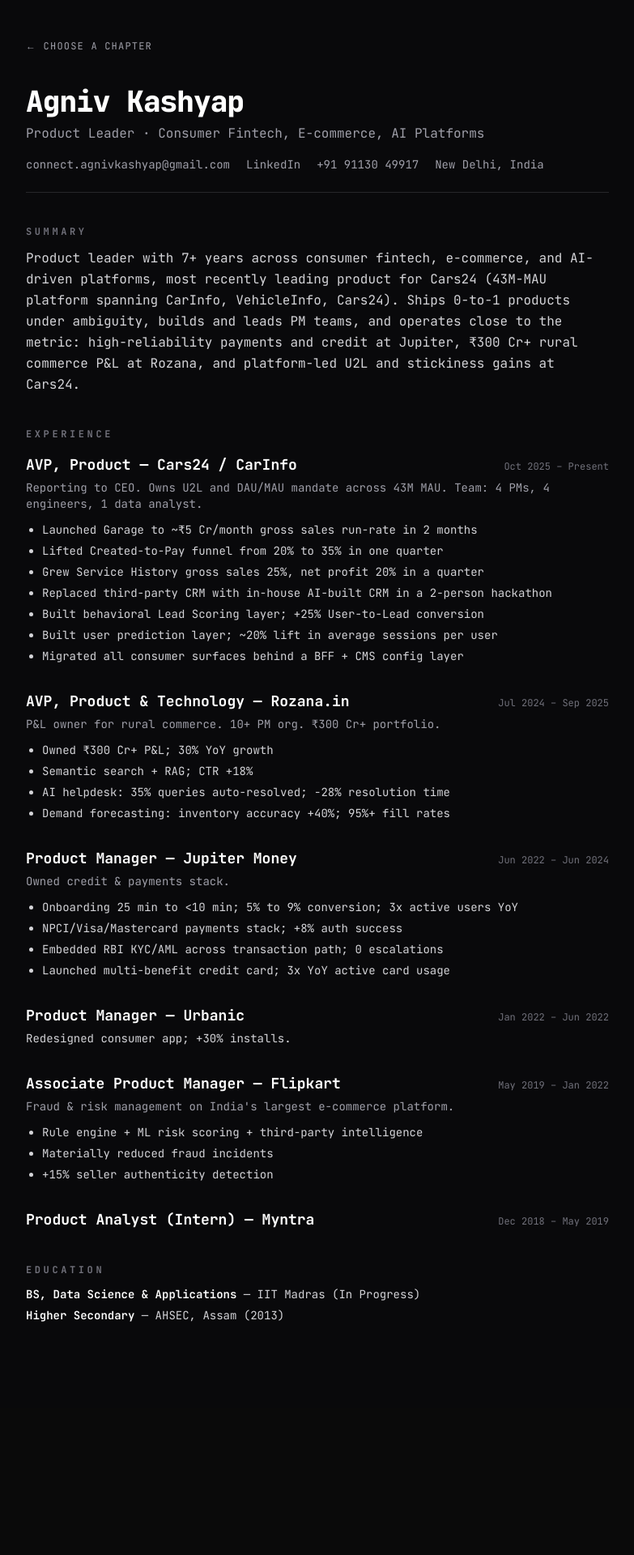
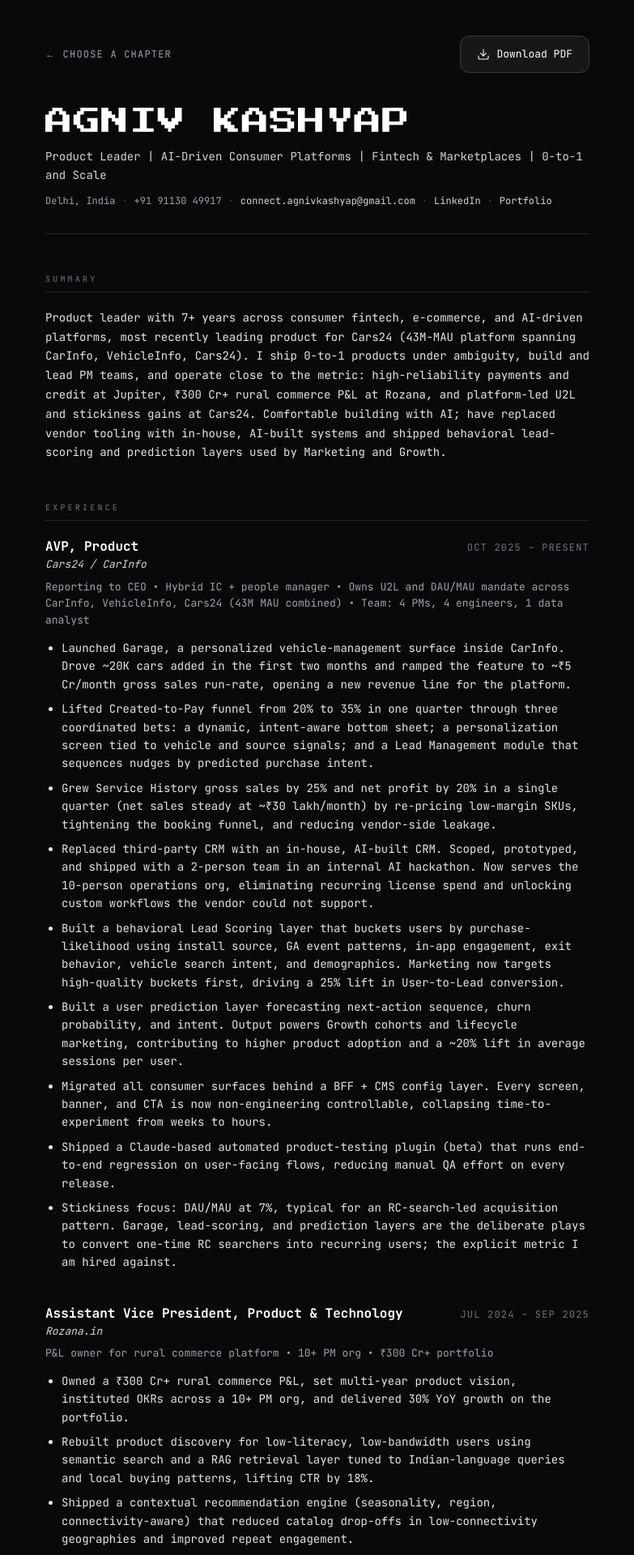
Before and after one commit to zoet4ustin/agniv-portfolio, a Next.js app: page /resume in a window 1280 px wide. Shown: the part 20-1940 px from the top of the page at 81% size, without its empty margins (248-1031 px from the left). Before the commit the page ends 1758 px from the top, so only its background shows below. Built offline with nearby package versions, Linux system fonts and the light colour scheme.

Commit message:
round 8: resume content + pdf download

```diff
--- a/app/resume/page.tsx
+++ b/app/resume/page.tsx
@@ -2,13 +2,131 @@
 
 import Link from "next/link";
 import { useEffect } from "react";
+import type { ReactNode } from "react";
 import { CONTACT } from "@/lib/contact";
+
+const PHONE_DISPLAY = "+91 91130 49917";
+const PORTFOLIO_URL = "/";
+
+type Role = {
+  title: string;
+  company: string;
+  dates: string;
+  subline?: string;
+  bullets: string[];
+};
+
+const ROLES: Role[] = [
+  {
+    title: "AVP, Product",
+    company: "Cars24 / CarInfo",
+    dates: "Oct 2025 – Present",
+    subline:
+      "Reporting to CEO • Hybrid IC + people manager • Owns U2L and DAU/MAU mandate across CarInfo, VehicleInfo, Cars24 (43M MAU combined) • Team: 4 PMs, 4 engineers, 1 data analyst",
+    bullets: [
+      "Launched Garage, a personalized vehicle-management surface inside CarInfo. Drove ~20K cars added in the first two months and ramped the feature to ~₹5 Cr/month gross sales run-rate, opening a new revenue line for the platform.",
+      "Lifted Created-to-Pay funnel from 20% to 35% in one quarter through three coordinated bets: a dynamic, intent-aware bottom sheet; a personalization screen tied to vehicle and source signals; and a Lead Management module that sequences nudges by predicted purchase intent.",
+      "Grew Service History gross sales by 25% and net profit by 20% in a single quarter (net sales steady at ~₹30 lakh/month) by re-pricing low-margin SKUs, tightening the booking funnel, and reducing vendor-side leakage.",
+      "Replaced third-party CRM with an in-house, AI-built CRM. Scoped, prototyped, and shipped with a 2-person team in an internal AI hackathon. Now serves the 10-person operations org, eliminating recurring license spend and unlocking custom workflows the vendor could not support.",
+      "Built a behavioral Lead Scoring layer that buckets users by purchase-likelihood using install source, GA event patterns, in-app engagement, exit behavior, vehicle search intent, and demographics. Marketing now targets high-quality buckets first, driving a 25% lift in User-to-Lead conversion.",
+      "Built a user prediction layer forecasting next-action sequence, churn probability, and intent. Output powers Growth cohorts and lifecycle marketing, contributing to higher product adoption and a ~20% lift in average sessions per user.",
+      "Migrated all consumer surfaces behind a BFF + CMS config layer. Every screen, banner, and CTA is now non-engineering controllable, collapsing time-to-experiment from weeks to hours.",
+      "Shipped a Claude-based automated product-testing plugin (beta) that runs end-to-end regression on user-facing flows, reducing manual QA effort on every release.",
+      "Stickiness focus: DAU/MAU at 7%, typical for an RC-search-led acquisition pattern. Garage, lead-scoring, and prediction layers are the deliberate plays to convert one-time RC searchers into recurring users; the explicit metric I am hired against.",
+    ],
+  },
+  {
+    title: "Assistant Vice President, Product & Technology",
+    company: "Rozana.in",
+    dates: "Jul 2024 – Sep 2025",
+    subline: "P&L owner for rural commerce platform • 10+ PM org • ₹300 Cr+ portfolio",
+    bullets: [
+      "Owned a ₹300 Cr+ rural commerce P&L, set multi-year product vision, instituted OKRs across a 10+ PM org, and delivered 30% YoY growth on the portfolio.",
+      "Rebuilt product discovery for low-literacy, low-bandwidth users using semantic search and a RAG retrieval layer tuned to Indian-language queries and local buying patterns, lifting CTR by 18%.",
+      "Shipped a contextual recommendation engine (seasonality, region, connectivity-aware) that reduced catalog drop-offs in low-connectivity geographies and improved repeat engagement.",
+      "Deployed an AI-driven helpdesk with semantic chunking and contextual retrieval. Resolved ~35% of queries instantly and cut average resolution time by 28%.",
+      "Built hub-level demand forecasting that improved inventory accuracy by ~40% and held 95%+ fill rates in remote villages, directly de-risking the rural distribution model.",
+    ],
+  },
+  {
+    title: "Product Manager",
+    company: "Jupiter Money",
+    dates: "Jun 2022 – Jun 2024",
+    subline:
+      "Owned credit & payments stack covering onboarding, card issuance, authorization, settlements, and fraud",
+    bullets: [
+      "Rebuilt onboarding from a 25-minute, 5%-converting funnel into a sub-10-minute flow converting at 9% by re-sequencing steps and integrating PAN, Aadhaar, and bureau APIs to remove manual entry. Nearly doubled top-of-funnel conversion and contributed to 3x active users YoY.",
+      "Defined requirements for a high-reliability payments stack with NPCI, Visa, and Mastercard, including ISO 8583 dual and single-message flows with intelligent routing. Lifted authorization success rates by ~8% with zero regulatory escalations across the period.",
+      "Embedded RBI KYC/AML rules, velocity checks, and dispute workflows into the live transaction path. Kept the stack compliant through multiple audit cycles while scaling volume.",
+      "Launched a multi-benefit credit card. Designed the rewards architecture and spend-analytics surface that drove 3x YoY growth in active card usage.",
+      "Killed a near-shipped feature 48 hours before launch after surfacing an RBI-guideline conflict missed earlier in scoping. Painful, but the right call, and now a checklist item in every fintech feature I scope.",
+    ],
+  },
+  {
+    title: "Product Manager",
+    company: "Urbanic",
+    dates: "Jan 2022 – Jun 2022",
+    bullets: [
+      "Redesigned the consumer app based on India + Europe research; partnered with engineering to scale catalog and checkout APIs on AWS for the India launch. Contributed to a 30% lift in app installs over the launch period.",
+      "Benchmarked quick-fashion competitors and helped launch new product lines that opened ~20% incremental sales in the India market entry.",
+    ],
+  },
+  {
+    title: "Associate Product Manager",
+    company: "Flipkart",
+    dates: "May 2019 – Jan 2022",
+    subline:
+      "Fraud & risk management; protected millions of daily transactions on India's largest e-commerce platform",
+    bullets: [
+      "Owned the FRM product roadmap, combining rule engine, ML-based risk scoring, and third-party intelligence APIs to identify fraud patterns in transaction data. Materially reduced fraud incidents on the platform.",
+      "Built scalable seller verification and risk-scoring workflows that improved authenticity detection (~15%) and supported regulatory compliance.",
+      "Worked directly on data-driven pattern discovery, translating analyst findings into shippable rules and feature requests for the ML team.",
+    ],
+  },
+  {
+    title: "Product Analyst (Intern)",
+    company: "Myntra",
+    dates: "Dec 2018 – May 2019",
+    bullets: [
+      "Audited AI-generated customer-support transcripts at 90%+ accuracy, feeding labeled data back into model training. Also contributed front-end fixes and usability analysis on the consumer app.",
+    ],
+  },
+];
+
+const SKILLS: { label: string; body: string }[] = [
+  {
+    label: "Product Leadership",
+    body: "Vision & strategy, OKR design, PM hiring & mentoring, executive stakeholder management, P&L ownership",
+  },
+  {
+    label: "Domains",
+    body: "Consumer fintech (cards, credit, payments), marketplaces, growth, rural commerce, AI/ML platforms",
+  },
+  {
+    label: "AI & Data",
+    body: "Building with LLMs (RAG, semantic search, agentic workflows), behavioral scoring, predictive cohorting, A/B experimentation, SQL, Python (analysis)",
+  },
+  {
+    label: "Payments & Compliance",
+    body: "NPCI / Visa / Mastercard integrations, ISO 8583 flows, RBI KYC / AML, dispute workflows",
+  },
+  {
+    label: "Tools",
+    body: "Mixpanel, Amplitude, GA4, Figma, Jira, Linear, Claude (build + automate), Notion, SQL",
+  },
+];
+
+const CERTIFICATIONS = [
+  "Six Sigma Black Belt (Regression & Forecasting)",
+  "Time Series Analysis with Python",
+  "Google Advanced Analytics",
+  "Data Science Projects in Python",
+  "RPA Fundamentals",
+  "Google Digital Marketing",
+];
 
 export default function ResumePage() {
   // Make device-back land on /#chapters even when /resume was a deep link.
-  // If we can detect that the user came in from same-origin /#chapters
-  // (browser already has it in history), do nothing. Otherwise insert
-  // /#chapters as a phantom previous entry so back gestures land there.
   useEffect(() => {
     if (typeof window === "undefined") return;
     let cameFromInternalChapters = false;
@@ -27,194 +145,216 @@
       window.history.replaceState(null, "", "/#chapters");
       window.history.pushState(null, "", "/resume");
     } catch {
-      // history API unavailable — fall through; explicit back link still works
+      // history API unavailable
     }
   }, []);
 
   return (
     <div className="min-h-screen w-full bg-zinc-950 text-zinc-100">
-      <div className="mx-auto w-full max-w-3xl px-6 py-16">
+      <div className="mx-auto w-full max-w-[720px] px-6 py-12 sm:py-16">
+        {/* Top row: back link + download CTA */}
+        <div className="mb-8 flex flex-col-reverse items-stretch gap-3 sm:mb-10 sm:flex-row sm:items-center sm:justify-between">
           <Link
             href="/#chapters"
-          className="mb-10 inline-block font-mono text-xs uppercase tracking-widest text-zinc-400 transition hover:text-white"
+            className="inline-flex items-center font-mono text-xs uppercase tracking-widest text-zinc-400 transition hover:text-white"
           >
             ← Choose a chapter
           </Link>
+          <a
+            href="/Agniv_Kashyap_Resume.pdf"
+            download="Agniv_Kashyap_Resume.pdf"
+            target="_blank"
+            rel="noopener noreferrer"
+            className="inline-flex items-center justify-center gap-2 rounded-xl border border-white/15 bg-white/[0.06] px-5 py-3 font-mono text-[13px] text-white transition hover:bg-white/[0.10] focus:outline-none focus:ring-2 focus:ring-white/20"
+          >
+            <DownloadIcon />
+            <span>Download PDF</span>
+          </a>
+        </div>
 
-        <header className="mb-10 border-b border-zinc-800 pb-6">
-          <h1 className="text-4xl font-black tracking-tight text-white">
-            Agniv Kashyap
+        {/* HEADER */}
+        <header className="mb-10 border-b border-zinc-800 pb-8">
+          <h1 className="font-pixel text-[26px] leading-[1.2] text-white sm:text-[34px]">
+            AGNIV KASHYAP
           </h1>
-          <p className="mt-2 text-zinc-400">
-            Product Leader · Consumer Fintech, E-commerce, AI Platforms
+          <p className="mt-3 font-mono text-[13px] leading-relaxed text-zinc-300 sm:text-sm">
+            Product Leader | AI-Driven Consumer Platforms | Fintech &amp; Marketplaces |
+            0-to-1 and Scale
           </p>
-          <div className="mt-4 flex flex-wrap gap-x-5 gap-y-1 text-sm text-zinc-400">
+          <p className="mt-3 flex flex-wrap items-center gap-x-2 gap-y-1 font-mono text-xs text-zinc-400">
+            <span>Delhi, India</span>
+            <Sep />
+            <span>{PHONE_DISPLAY}</span>
+            <Sep />
             <a
               href={`mailto:${CONTACT.channels.email}`}
-              className="hover:text-white"
+              className="text-zinc-300 underline-offset-4 transition hover:text-white hover:underline"
             >
               {CONTACT.channels.email}
             </a>
+            <Sep />
             <a
               href={CONTACT.channels.linkedin}
               target="_blank"
               rel="noopener noreferrer"
-              className="hover:text-white"
+              className="text-zinc-300 underline-offset-4 transition hover:text-white hover:underline"
             >
               LinkedIn
             </a>
-            <span>+91 91130 49917</span>
-            <span>{CONTACT.location}</span>
-          </div>
+            <Sep />
+            <Link
+              href={PORTFOLIO_URL}
+              className="text-zinc-300 underline-offset-4 transition hover:text-white hover:underline"
+            >
+              Portfolio
+            </Link>
+          </p>
         </header>
 
-        <section className="mb-10">
-          <h2 className="mb-3 text-xs font-bold uppercase tracking-[0.3em] text-zinc-500">
-            Summary
-          </h2>
-          <p className="text-base leading-relaxed text-zinc-300">
+        {/* SUMMARY */}
+        <Section title="Summary">
+          <p className="font-mono text-[13px] leading-[1.7] text-zinc-200 sm:text-sm">
             Product leader with 7+ years across consumer fintech, e-commerce, and
             AI-driven platforms, most recently leading product for Cars24
-            (43M-MAU platform spanning CarInfo, VehicleInfo, Cars24). Ships
-            0-to-1 products under ambiguity, builds and leads PM teams, and
-            operates close to the metric: high-reliability payments and credit
-            at Jupiter, ₹300 Cr+ rural commerce P&amp;L at Rozana, and
-            platform-led U2L and stickiness gains at Cars24.
+            (43M-MAU platform spanning CarInfo, VehicleInfo, Cars24). I ship
+            0-to-1 products under ambiguity, build and lead PM teams, and
+            operate close to the metric: high-reliability payments and credit at
+            Jupiter, ₹300 Cr+ rural commerce P&amp;L at Rozana, and platform-led
+            U2L and stickiness gains at Cars24. Comfortable building with AI;
+            have replaced vendor tooling with in-house, AI-built systems and
+            shipped behavioral lead-scoring and prediction layers used by
+            Marketing and Growth.
           </p>
-        </section>
+        </Section>
 
-        <section className="mb-10">
-          <h2 className="mb-4 text-xs font-bold uppercase tracking-[0.3em] text-zinc-500">
-            Experience
-          </h2>
+        {/* EXPERIENCE */}
+        <Section title="Experience">
+          <div className="space-y-10">
+            {ROLES.map((role) => (
+              <RoleBlock key={`${role.company}-${role.dates}`} role={role} />
+            ))}
+          </div>
+        </Section>
 
-          <div className="mb-8">
-            <div className="flex flex-wrap items-baseline justify-between gap-x-4">
-              <h3 className="text-lg font-bold text-white">
-                AVP, Product — Cars24 / CarInfo
-              </h3>
-              <span className="font-mono text-xs text-zinc-500">
-                Oct 2025 – Present
-              </span>
-            </div>
-            <p className="mt-1 text-sm text-zinc-400">
-              Reporting to CEO. Owns U2L and DAU/MAU mandate across 43M MAU.
-              Team: 4 PMs, 4 engineers, 1 data analyst.
-            </p>
-            <ul className="mt-3 list-disc space-y-1.5 pl-5 text-sm text-zinc-300">
-              <li>Launched Garage to ~₹5 Cr/month gross sales run-rate in 2 months</li>
-              <li>Lifted Created-to-Pay funnel from 20% to 35% in one quarter</li>
-              <li>Grew Service History gross sales 25%, net profit 20% in a quarter</li>
-              <li>Replaced third-party CRM with in-house AI-built CRM in a 2-person hackathon</li>
-              <li>Built behavioral Lead Scoring layer; +25% User-to-Lead conversion</li>
-              <li>Built user prediction layer; ~20% lift in average sessions per user</li>
-              <li>Migrated all consumer surfaces behind a BFF + CMS config layer</li>
+        {/* SKILLS */}
+        <Section title="Skills">
+          <ul className="space-y-2.5">
+            {SKILLS.map((s) => (
+              <li
+                key={s.label}
+                className="font-mono text-[13px] leading-[1.6] sm:text-sm"
+              >
+                <span className="text-zinc-500">{s.label}:</span>{" "}
+                <span className="text-zinc-100">{s.body}</span>
+              </li>
+            ))}
           </ul>
-          </div>
+        </Section>
 
-          <div className="mb-8">
-            <div className="flex flex-wrap items-baseline justify-between gap-x-4">
-              <h3 className="text-lg font-bold text-white">
-                AVP, Product &amp; Technology — Rozana.in
-              </h3>
-              <span className="font-mono text-xs text-zinc-500">
-                Jul 2024 – Sep 2025
-              </span>
-            </div>
-            <p className="mt-1 text-sm text-zinc-400">
-              P&amp;L owner for rural commerce. 10+ PM org. ₹300 Cr+ portfolio.
-            </p>
-            <ul className="mt-3 list-disc space-y-1.5 pl-5 text-sm text-zinc-300">
-              <li>Owned ₹300 Cr+ P&amp;L; 30% YoY growth</li>
-              <li>Semantic search + RAG; CTR +18%</li>
-              <li>AI helpdesk: 35% queries auto-resolved; -28% resolution time</li>
-              <li>Demand forecasting: inventory accuracy +40%; 95%+ fill rates</li>
-            </ul>
-          </div>
-
-          <div className="mb-8">
-            <div className="flex flex-wrap items-baseline justify-between gap-x-4">
-              <h3 className="text-lg font-bold text-white">
-                Product Manager — Jupiter Money
-              </h3>
-              <span className="font-mono text-xs text-zinc-500">
-                Jun 2022 – Jun 2024
-              </span>
-            </div>
-            <p className="mt-1 text-sm text-zinc-400">
-              Owned credit &amp; payments stack.
-            </p>
-            <ul className="mt-3 list-disc space-y-1.5 pl-5 text-sm text-zinc-300">
-              <li>Onboarding 25 min to &lt;10 min; 5% to 9% conversion; 3x active users YoY</li>
-              <li>NPCI/Visa/Mastercard payments stack; +8% auth success</li>
-              <li>Embedded RBI KYC/AML across transaction path; 0 escalations</li>
-              <li>Launched multi-benefit credit card; 3x YoY active card usage</li>
-            </ul>
-          </div>
-
-          <div className="mb-8">
-            <div className="flex flex-wrap items-baseline justify-between gap-x-4">
-              <h3 className="text-lg font-bold text-white">
-                Product Manager — Urbanic
-              </h3>
-              <span className="font-mono text-xs text-zinc-500">
-                Jan 2022 – Jun 2022
-              </span>
-            </div>
-            <p className="mt-1 text-sm text-zinc-300">
-              Redesigned consumer app; +30% installs.
-            </p>
-          </div>
-
-          <div className="mb-8">
-            <div className="flex flex-wrap items-baseline justify-between gap-x-4">
-              <h3 className="text-lg font-bold text-white">
-                Associate Product Manager — Flipkart
-              </h3>
-              <span className="font-mono text-xs text-zinc-500">
-                May 2019 – Jan 2022
-              </span>
-            </div>
-            <p className="mt-1 text-sm text-zinc-400">
-              Fraud &amp; risk management on India&apos;s largest e-commerce platform.
-            </p>
-            <ul className="mt-3 list-disc space-y-1.5 pl-5 text-sm text-zinc-300">
-              <li>Rule engine + ML risk scoring + third-party intelligence</li>
-              <li>Materially reduced fraud incidents</li>
-              <li>+15% seller authenticity detection</li>
-            </ul>
-          </div>
-
-          <div className="mb-2">
-            <div className="flex flex-wrap items-baseline justify-between gap-x-4">
-              <h3 className="text-lg font-bold text-white">
-                Product Analyst (Intern) — Myntra
-              </h3>
-              <span className="font-mono text-xs text-zinc-500">
-                Dec 2018 – May 2019
-              </span>
-            </div>
-          </div>
-        </section>
-
-        <section className="mb-10">
-          <h2 className="mb-3 text-xs font-bold uppercase tracking-[0.3em] text-zinc-500">
-            Education
-          </h2>
-          <ul className="space-y-1.5 text-sm text-zinc-300">
+        {/* EDUCATION */}
+        <Section title="Education">
+          <ul className="space-y-2 font-mono text-[13px] leading-[1.6] text-zinc-200 sm:text-sm">
             <li>
               <span className="font-semibold text-white">
                 BS, Data Science &amp; Applications
               </span>{" "}
-              — IIT Madras (In Progress)
+              — Indian Institute of Technology, Madras (In Progress)
             </li>
             <li>
-              <span className="font-semibold text-white">Higher Secondary</span>{" "}
+              <span className="font-semibold text-white">
+                Higher Secondary (Class XII)
+              </span>{" "}
               — AHSEC, Assam (2013)
             </li>
           </ul>
-        </section>
+        </Section>
+
+        {/* CERTIFICATIONS */}
+        <Section title="Certifications">
+          <p className="font-mono text-[13px] leading-[1.7] text-zinc-200 sm:text-sm">
+            {CERTIFICATIONS.map((c, i) => (
+              <span key={c}>
+                {c}
+                {i < CERTIFICATIONS.length - 1 && (
+                  <span className="mx-2 text-zinc-600">·</span>
+                )}
+              </span>
+            ))}
+          </p>
+        </Section>
       </div>
     </div>
   );
 }
+
+// ─── Sub-components ────────────────────────────────────────────────────
+
+function Section({ title, children }: { title: string; children: ReactNode }) {
+  return (
+    <section className="mt-10 sm:mt-12">
+      <h2 className="font-mono text-[10px] uppercase tracking-[0.32em] text-zinc-500">
+        {title}
+      </h2>
+      <div className="mt-2 mb-5 h-px w-full bg-zinc-800" />
+      {children}
+    </section>
+  );
+}
+
+function RoleBlock({ role }: { role: Role }) {
+  return (
+    <article>
+      <header className="flex flex-col gap-1 sm:flex-row sm:items-baseline sm:justify-between sm:gap-4">
+        <div className="min-w-0">
+          <h3 className="text-[16px] font-bold text-white">{role.title}</h3>
+          <p className="font-mono text-[13px] italic text-zinc-300">
+            {role.company}
+          </p>
+        </div>
+        <span className="shrink-0 font-mono text-[11px] uppercase tracking-widest text-zinc-500 sm:text-xs">
+          {role.dates}
+        </span>
+      </header>
+
+      {role.subline && (
+        <p className="mt-2 font-mono text-[12px] leading-[1.6] text-zinc-400 sm:text-[13px]">
+          {role.subline}
+        </p>
+      )}
+
+      <ul className="mt-3 list-disc space-y-2 pl-5 font-mono text-[13px] leading-[1.6] text-zinc-200 sm:text-sm">
+        {role.bullets.map((b, i) => (
+          <li key={i}>{b}</li>
+        ))}
+      </ul>
+    </article>
+  );
+}
+
+function Sep() {
+  return (
+    <span aria-hidden className="text-zinc-700">
+      ·
+    </span>
+  );
+}
+
+function DownloadIcon() {
+  return (
+    <svg
+      width="16"
+      height="16"
+      viewBox="0 0 24 24"
+      fill="none"
+      stroke="currentColor"
+      strokeWidth={1.6}
+      strokeLinecap="round"
+      strokeLinejoin="round"
+      aria-hidden
+    >
+      <path d="M21 15v4a2 2 0 0 1-2 2H5a2 2 0 0 1-2-2v-4" />
+      <polyline points="7 10 12 15 17 10" />
+      <line x1="12" y1="15" x2="12" y2="3" />
+    </svg>
+  );
+}
```
Also changed, not shown: 1 other file (tests, documents, lock files or other folders). Lines whose indentation alone changed are shown as unchanged.
